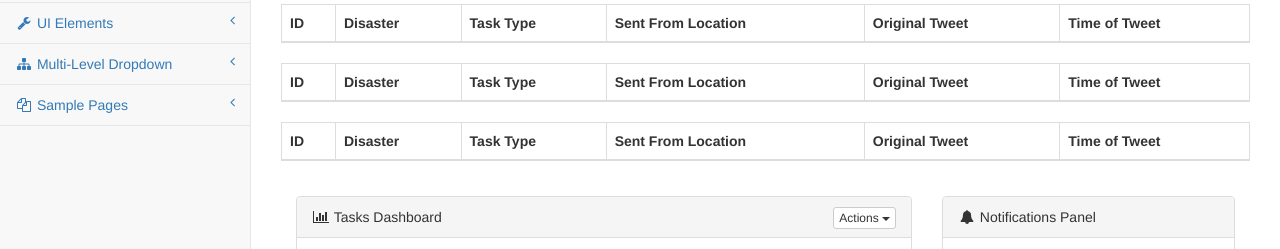
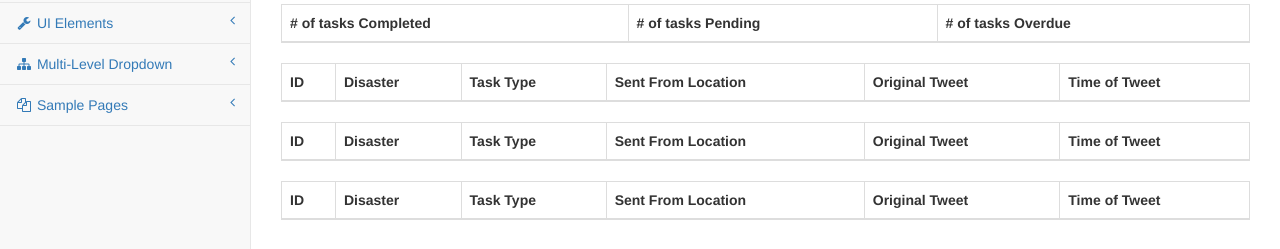
Before and after one commit to HackerPack/disasterManagement, a website: page pages/index.html in a window 1280 px wide. Shown: the part 318-567 px from the top of the page. Drawn offline with Linux system fonts and the light colour scheme; a script that the page names is missing.

Commit message:
minor changes

```diff
--- a/pages/index.html
+++ b/pages/index.html
@@ -486,6 +486,22 @@
                     </div>
                 </div>
             </div>
+
+            <div class="dataTable_wrapper">
+                                <table class="table table-striped table-bordered table-hover" id="dataTables-example">
+                                    <thead>
+                                        <tr>
+                                            <!--<th>Choose</th> -->
+                                            <th># of tasks Completed</th>
+                                            <th># of tasks Pending</th>
+                                            <th># of tasks Overdue</th>
+                                        </tr>
+                                    </thead>
+                                    <tbody id = "row11">
+                                    </tbody>
+                                </table>
+            </div>
+
             <div class="dataTable_wrapper">
                                 <table class="table table-striped table-bordered table-hover" id="dataTables-example">
                                     <thead>
```
